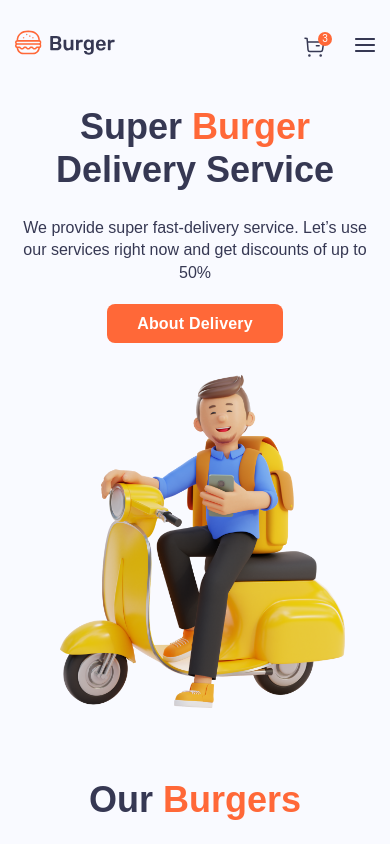
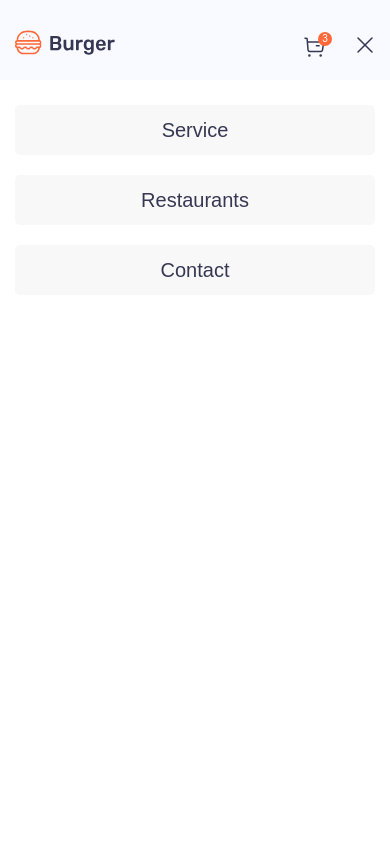
Before and after one commit to Art-Line/react-burger, a React (Create React App) app: page / in a window 390 px wide. Both pictures are taken after a click on the button "open menu". Shown: the top 844 px of the page. Built offline with nearby package versions, Linux system fonts and the light colour scheme; no server answers.

Commit message:
layout mobile menu

```diff
--- a/src/components/Layout.jsx
+++ b/src/components/Layout.jsx
@@ -1,7 +1,12 @@
 import { Link, NavLink, Outlet } from "react-router-dom";
 import logo from '../img/logo.svg';
+import { useState } from "react";
+import useWindowDimension from "../libraries/resize";
 
 function Layout() {
+    const [mobileMenu, setMobileMenu] = useState(false);
+    const [siteWidth] = useWindowDimension();
+    const desktop = siteWidth >= 768;
     return (
         <>
             <div className="container">
@@ -13,12 +18,19 @@ function Layout() {
                         <span className="cart__count">3</span>
                     </Link>
                     <nav className="main-menu">
-                        <button type="button" className="main-menu__btn" aria-label="open menu"></button>
-                        <ul className="main-menu__list">
-                            <li><NavLink to="/service">Service</NavLink></li>
-                            <li><NavLink to="/restaurants">Restaurants</NavLink></li>
-                            <li><NavLink to="/contact">Contact</NavLink></li>
-                        </ul>
+                        <button
+                            type="button"
+                            aria-label="open menu"
+                            onClick={() => setMobileMenu(!mobileMenu)}
+                            className={`main-menu__btn ${mobileMenu ? 'active' : ''}`}
+                        ></button>
+                        {(desktop || mobileMenu) &&
+                            <ul className="main-menu__list">
+                                <li><NavLink to="/service" onClick={() => setMobileMenu(false)}>Service</NavLink></li>
+                                <li><NavLink to="/restaurants" onClick={() => setMobileMenu(false)}>Restaurants</NavLink></li>
+                                <li><NavLink to="/contact" onClick={() => setMobileMenu(false)}>Contact</NavLink></li>
+                            </ul>
+                        }
                     </nav>
                 </header>
                 <main className="main">
--- /dev/null
+++ b/src/libraries/resize.js
@@ -0,0 +1,29 @@
+import { useState, useEffect } from 'react';
+
+function useWindowDimension() {
+    const [dimension, setDimension] = useState([
+        window.innerWidth,
+        window.innerHeight,
+    ]);
+    useEffect(() => {
+        const debouncedResizeHandler = debounce(() => {
+            setDimension([window.innerWidth, window.innerHeight]);
+        }, 100);
+        window.addEventListener('resize', debouncedResizeHandler);
+        return () => window.removeEventListener('resize', debouncedResizeHandler);
+    }, []);
+    return dimension;
+}
+
+function debounce(fn, ms) {
+    let timer;
+    return _ => {
+        clearTimeout(timer);
+        timer = setTimeout(_ => {
+            timer = null;
+            fn.apply(this, arguments);
+        }, ms);
+    };
+}
+
+export default useWindowDimension;
--- a/src/pages/Cart.jsx
+++ b/src/pages/Cart.jsx
@@ -22,12 +22,12 @@ function Cart() {
                     </div>
                     <div className="cart-page__item-info">
                         <div className="cart-page__item-count">
-                            <button className="cart-page__item-count-btn cart-page__item-count-btn_minus" type="button"><IcoMinus /></button>
+                            <button className="cart-page__item-count-btn cart-page__item-count-btn_minus" type="button" aria-label="decrease by one"><IcoMinus /></button>
                             <input className="cart-page__item-count-num" type="text" defaultValue={1} />
-                            <button className="cart-page__item-count-btn cart-page__item-count-btn_plus" type="button"><IcoPlus /></button>
+                            <button className="cart-page__item-count-btn cart-page__item-count-btn_plus" type="button" aria-label="increase by one"><IcoPlus /></button>
                         </div>
                         <p className="cart-page__item-price">$25</p>
-                        <button type="button" className="cart-page__item-delete">
+                        <button type="button" className="cart-page__item-delete" aria-label="delete this product">
                             <IcoDelete />
                         </button>
                     </div>
@@ -38,13 +38,13 @@ function Cart() {
                         <p>Cheeseburger with salad more  more  more  more  more  more  more  more  more  more  more  more text</p>
                     </div>
                     <div className="cart-page__item-info">
-                        <div className="cart-page__item-count">
-                            <button className="cart-page__item-count-btn cart-page__item-count-btn_minus" type="button"><IcoMinus /></button>
+                    <div className="cart-page__item-count">
+                            <button className="cart-page__item-count-btn cart-page__item-count-btn_minus" type="button" aria-label="decrease by one"><IcoMinus /></button>
                             <input className="cart-page__item-count-num" type="text" defaultValue={1} />
-                            <button className="cart-page__item-count-btn cart-page__item-count-btn_plus" type="button"><IcoPlus /></button>
+                            <button className="cart-page__item-count-btn cart-page__item-count-btn_plus" type="button" aria-label="increase by one"><IcoPlus /></button>
                         </div>
                         <p className="cart-page__item-price">$25</p>
-                        <button type="button" className="cart-page__item-delete">
+                        <button type="button" className="cart-page__item-delete" aria-label="delete this product">
                             <IcoDelete />
                         </button>
                     </div>
--- a/src/scss/_main-menu.scss
+++ b/src/scss/_main-menu.scss
@@ -8,11 +8,47 @@
         background-image: url('../img/menu.svg');
         background-repeat: no-repeat;
         background-position: center center;
+        &.active {
+            background-image: url('../img/menu-close.svg');
+        }
     }
     &__list {
-        display: none;
         list-style: none;
         padding-left: 0;
+    }
+}
+
+@media screen and (max-width: 767px) {
+    .main-menu {
+        &__list {
+            position: fixed;
+            right: 15px;
+            left: 0;
+            top: 80px;
+            width: 100%;
+            padding: 25px 15px;
+            background-color: #ffffff;
+            height: calc(100vh - 80px);
+            overflow: auto;
+            li {
+                &:not(:last-child) {
+                    padding-bottom: 20px;
+                }
+            }
+            a {
+                color: $main;
+                text-align: center;
+                padding: 10px;
+                background-color: #f8f8f8;
+                display: block;
+                text-decoration: none;
+                border-radius: 5px;
+                &.active {
+                    color: #ffffff;
+                    background-color: $orange;
+                }
+            }
+        }
     }
 }
 
```
